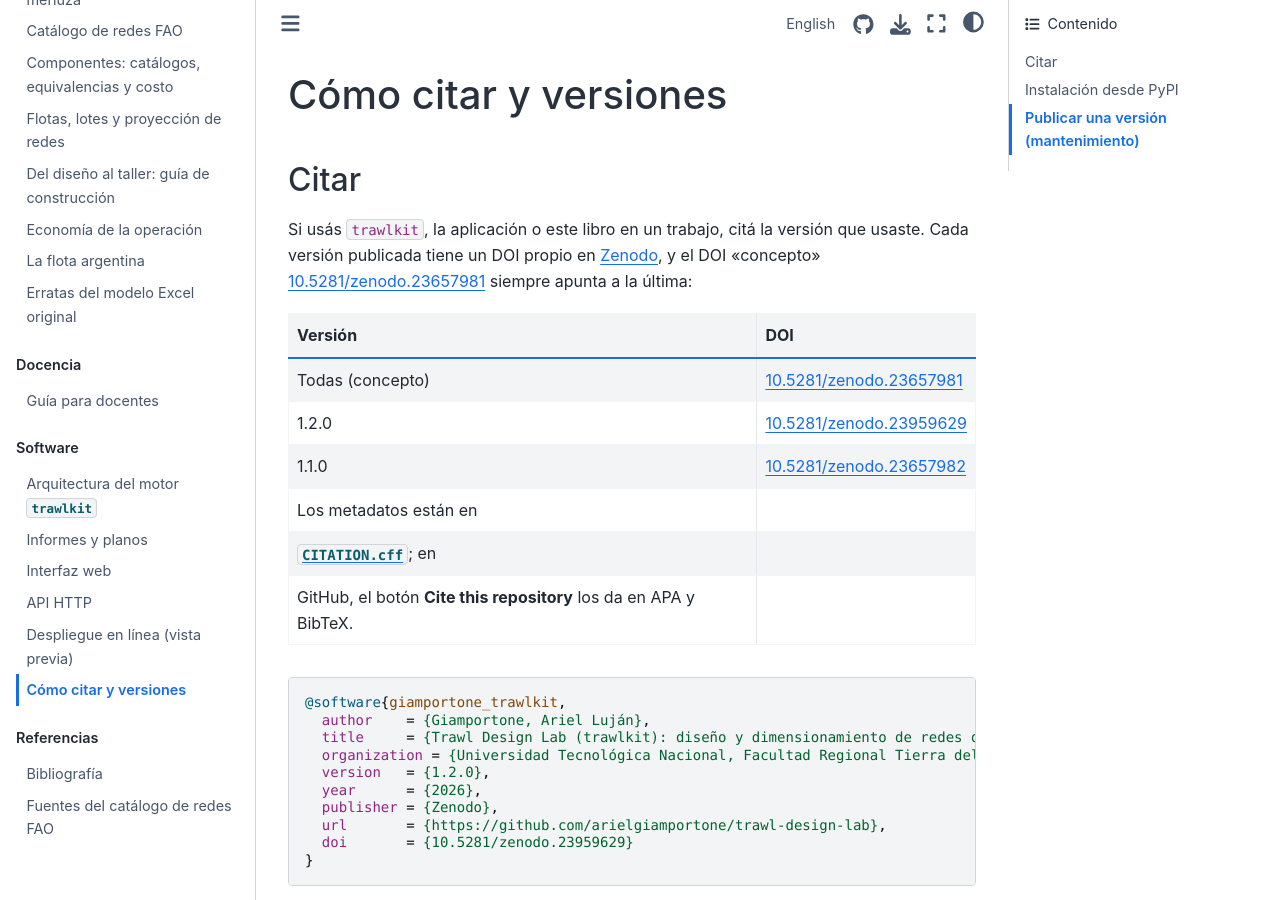
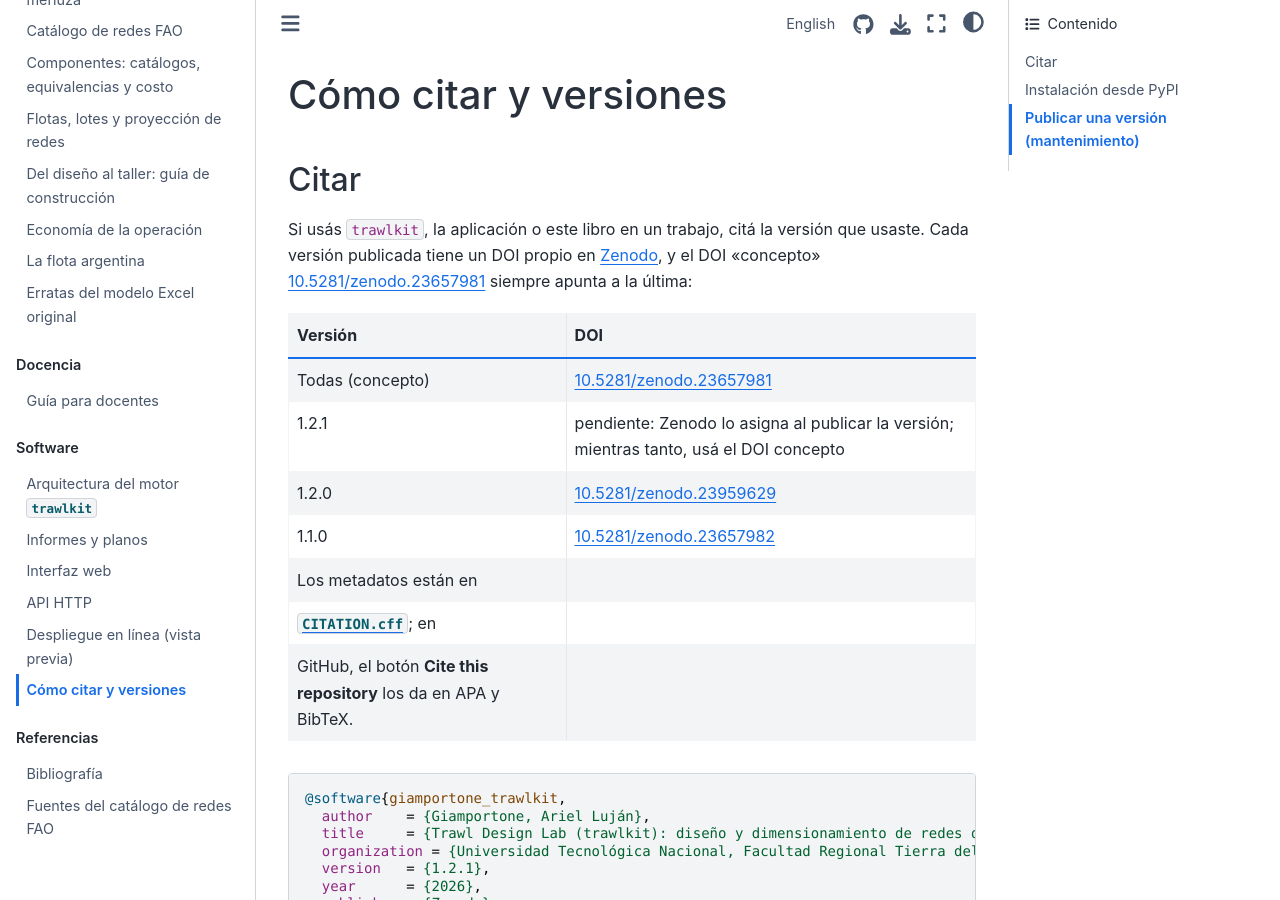
Before and after one commit to arielgiamportone/trawl-design-lab, a Jupyter Book: the page built from docs/citar.md, in a window 1280 px wide and 900 px high. Built offline with Jupyter Book 1.0.4 settings and Sphinx 7.4.7 and the Sphinx Book theme 1.1.4, drawn with Linux system fonts in a browser that asks for light colours; cross-references to code outside the pages are shown as plain code; some of the changed text lies outside the part shown.

Commit message:
Versión 1.2.1
Co-Authored-By: Claude Opus 5.5 <noreply@anthropic.com>
Claude-Session: https://claude.ai/code/session_01GxmE171J19C1A6ZvcYULfz

````diff
--- a/docs/citar.md
+++ b/docs/citar.md
@@ -9,6 +9,7 @@ versión publicada tiene un DOI propio en [Zenodo](https://zenodo.org/), y el DO
 | Versión | DOI |
 |---|---|
 | Todas (concepto) | [10.5281/zenodo.23657981](https://doi.org/10.5281/zenodo.23657981) |
+| 1.2.1 | pendiente: Zenodo lo asigna al publicar la versión; mientras tanto, usá el DOI concepto |
 | 1.2.0 | [10.5281/zenodo.23959629](https://doi.org/10.5281/zenodo.23959629) |
 | 1.1.0 | [10.5281/zenodo.23657982](https://doi.org/10.5281/zenodo.23657982) |
  Los metadatos están en
@@ -20,11 +21,11 @@ GitHub, el botón **Cite this repository** los da en APA y BibTeX.
   author    = {Giamportone, Ariel Luján},
   title     = {Trawl Design Lab (trawlkit): diseño y dimensionamiento de redes de arrastre},
   organization = {Universidad Tecnológica Nacional, Facultad Regional Tierra del Fuego},
-  version   = {1.2.0},
+  version   = {1.2.1},
   year      = {2026},
   publisher = {Zenodo},
   url       = {https://github.com/arielgiamportone/trawl-design-lab},
-  doi       = {10.5281/zenodo.23959629}
+  doi       = {10.5281/zenodo.23657981}
 }
 ```
 
--- a/src/trawlkit/__init__.py
+++ b/src/trawlkit/__init__.py
@@ -59,4 +59,4 @@ __all__ = [
     "ureg",
     "vessel",
 ]
-__version__ = "1.2.0"
+__version__ = "1.2.1"
````
Also changed, not shown: CHANGELOG.md (+13 -0 lines), docs/en/citar.md (+3 -2 lines), 4 other files.
